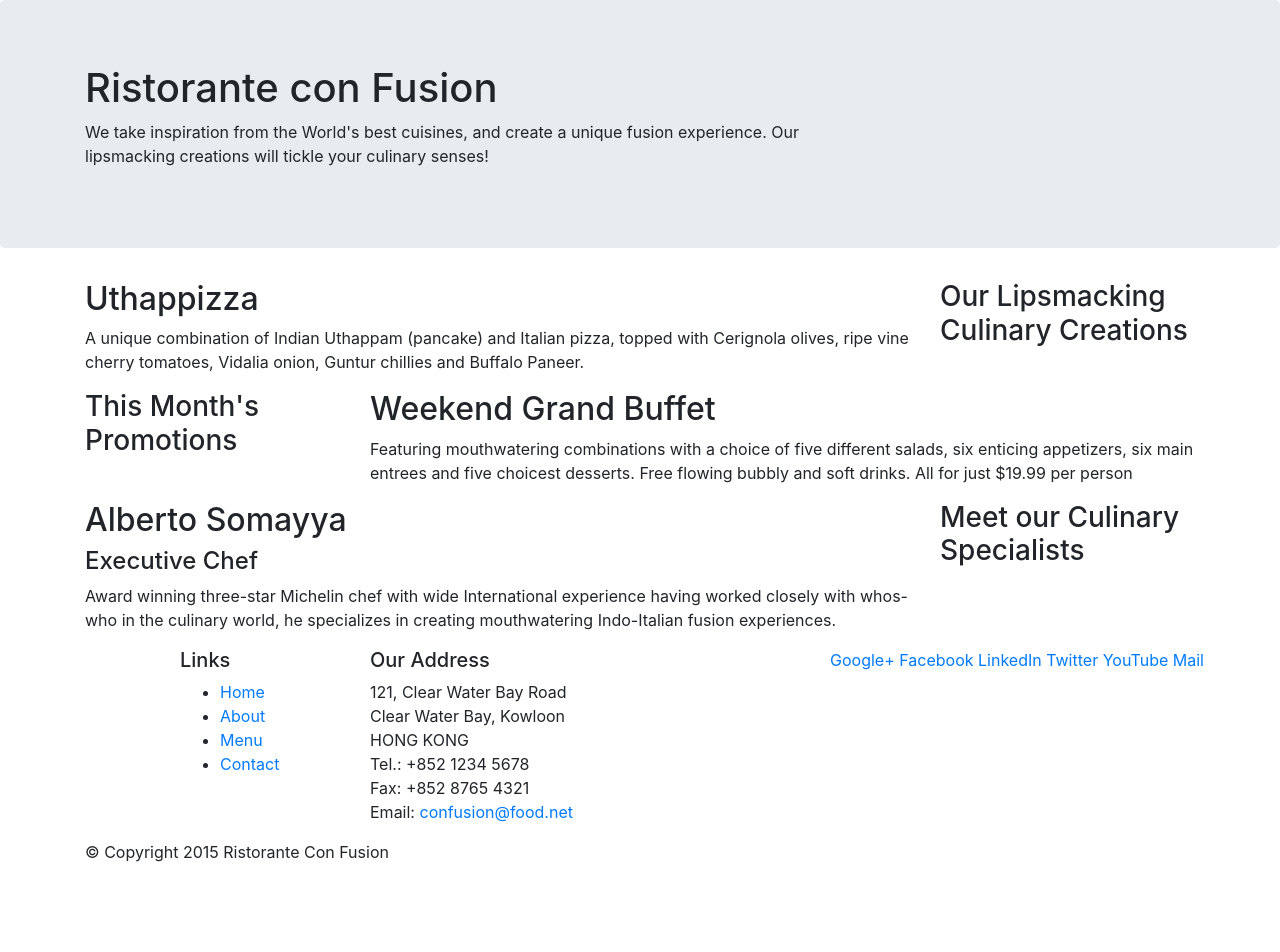
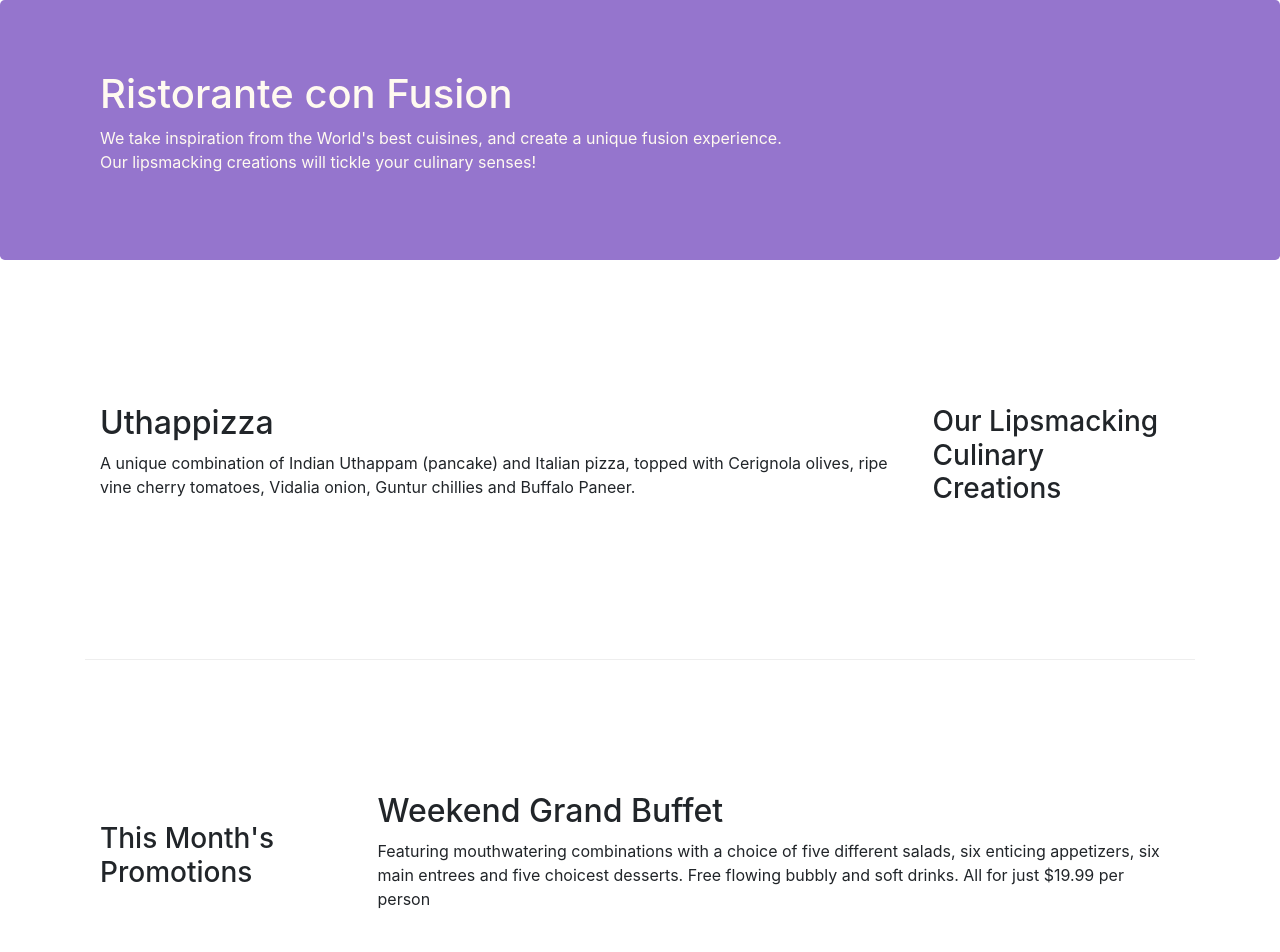
Before and after one commit to astudd/conFusion, a website: page index.html in a window 1280 px wide. Shown: the top 952 px of the page. Before the commit the page ends 880 px from the top, so only its background shows below. Drawn offline with nearby package versions, Linux system fonts and the light colour scheme.

Commit message:
Bootstrap Grid Part 2

```diff
--- /dev/null
+++ b/css/styles.css
@@ -0,0 +1,30 @@
+.row-header{
+	margin: 0px auto;
+	padding: 0px auto;
+}
+
+.row-content{
+	margin: 0px auto;
+	padding: 50px 0px 50px 0px;
+	border-bottom: 1px ridge;
+	min-height: 400px;
+}
+
+.footer{
+	background-color: #D1C4E9;
+	margin: 0px auto;
+	padding: 20px 0px 20px 0px;
+}
+
+.jumbotron{
+	padding: 70px 30px 70px 30px;
+	margin: 0px auto;
+	background: #9575CD;
+	color: floralwhite;
+}
+
+address{
+	font-size: 80%;
+	margin: 0px;
+	color: #0f0f0f;
+}
--- a/index.html
+++ b/index.html
@@ -10,13 +10,14 @@
 
     <!-- Bootstrap CSS -->
     <link rel="stylesheet" href="node_modules/bootstrap/dist/css/bootstrap.min.css">
+    <link rel="stylesheet" type="text/css" href="css/styles.css">
 </head>
 
 <body>
 
     <header class="jumbotron">
         <div class="container">
-            <div class="row">
+            <div class="row row-header">
                 <div class="col-12 col-sm-8">
                     <h1>Ristorante con Fusion</h1>
                     <p>We take inspiration from the World's best cuisines, and create a unique fusion experience. Our lipsmacking creations will tickle your culinary senses!</p>
@@ -28,7 +29,7 @@
     </header>
 
     <div class="container">
-        <div class="row">
+        <div class="row row-content align-items-center">
             <div class="col-sm-4 order-sm-2 col-md-3">
                 <h3>Our Lipsmacking Culinary Creations</h3>
             </div>
@@ -39,7 +40,7 @@
         </div>
 
 
-        <div class="row">
+        <div class="row row-content align-items-center">
             <div class="col-sm-4 col-md-3">
                 <h3>This Month's Promotions</h3>
             </div>
@@ -49,7 +50,7 @@
             </div>
         </div>
 
-        <div class="row">
+        <div class="row row-content align-items-center">
             <div class="col-sm-4 order-sm-2 col-md-3">
                 <h3>Meet our Culinary Specialists</h3>
             </div>
@@ -61,12 +62,12 @@
         </div>
     </div>
 
-    <footer>
+    <footer class="footer">
         <div class="container">
             <div class="row">
                 <div class="col-5 offset-1 col-sm-2">
                     <h5>Links</h5>
-                    <ul>
+                    <ul class="list-unstyled">
                         <li><a href="#">Home</a></li>
                         <li><a href="#">About</a></li>
                         <li><a href="#">Menu</a></li>
@@ -84,8 +85,8 @@
 		              Email: <a href="mailto:confusion@food.net">confusion@food.net</a>
 		           </address>
                 </div>
-                <div col col-sm-4>
-                    <div>
+                <div col col-sm-4 align-self-center>
+                    <div class="text-center">
                         <a href="http://google.com/+">Google+</a>
                         <a href="http://www.facebook.com/profile.php?id=">Facebook</a>
                         <a href="http://www.linkedin.com/in/">LinkedIn</a>
@@ -95,7 +96,7 @@
                     </div>
                 </div>
            </div>
-           <div class="row">
+           <div class="row justify-content-center">
                 <div class="col-auto">
                     <p>© Copyright 2015 Ristorante Con Fusion</p>
                 </div>
```
